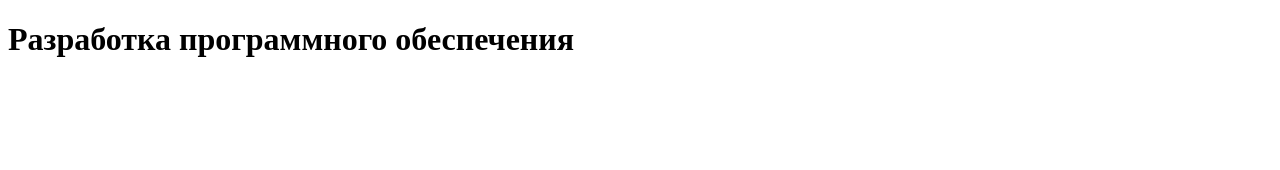
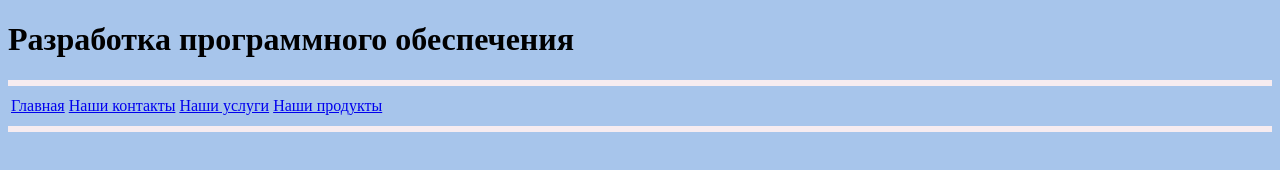
Before and after one commit to crot87/site-prototype, a plain HTML site: page genomic_soft_dev.html in a window 1280 px wide. Drawn offline with Linux system fonts and the light colour scheme.

Commit message:
Add files via upload

```diff
--- a/genomic_soft_dev.html
+++ b/genomic_soft_dev.html
@@ -3,8 +3,31 @@
   <head>
     <meta charset="utf-8">
     <title>Soft RnD</title>
+    <style>
+      body {
+        background-color: #a7c5eb;
+      }
+
+      hr {
+        background-color: #f6ecf0;
+        border-width: 2px;
+        border-style: solid;
+        color: #f6ecf0;
+        height: 2px;
+      }
+    </style>
   </head>
   <body>
   <h1>Разработка программного обеспечения</h1>
+  <hr>
+  <table>
+    <tr>
+      <td><a href="index.html">Главная</a></td>
+      <td><a href="contacts.html">Наши контакты</a></td>
+      <td><a href="services.html">Наши услуги</a></td>
+      <td><a href="products.html">Наши продукты</a></td>
+    </tr>
+  </table>
+  <hr>
   </body>
 </html>
```
Also changed, not shown: contacts.html (+10 -0 lines), index.html (+1 -0 lines), products.html (+10 -0 lines), services.html (+10 -0 lines).
